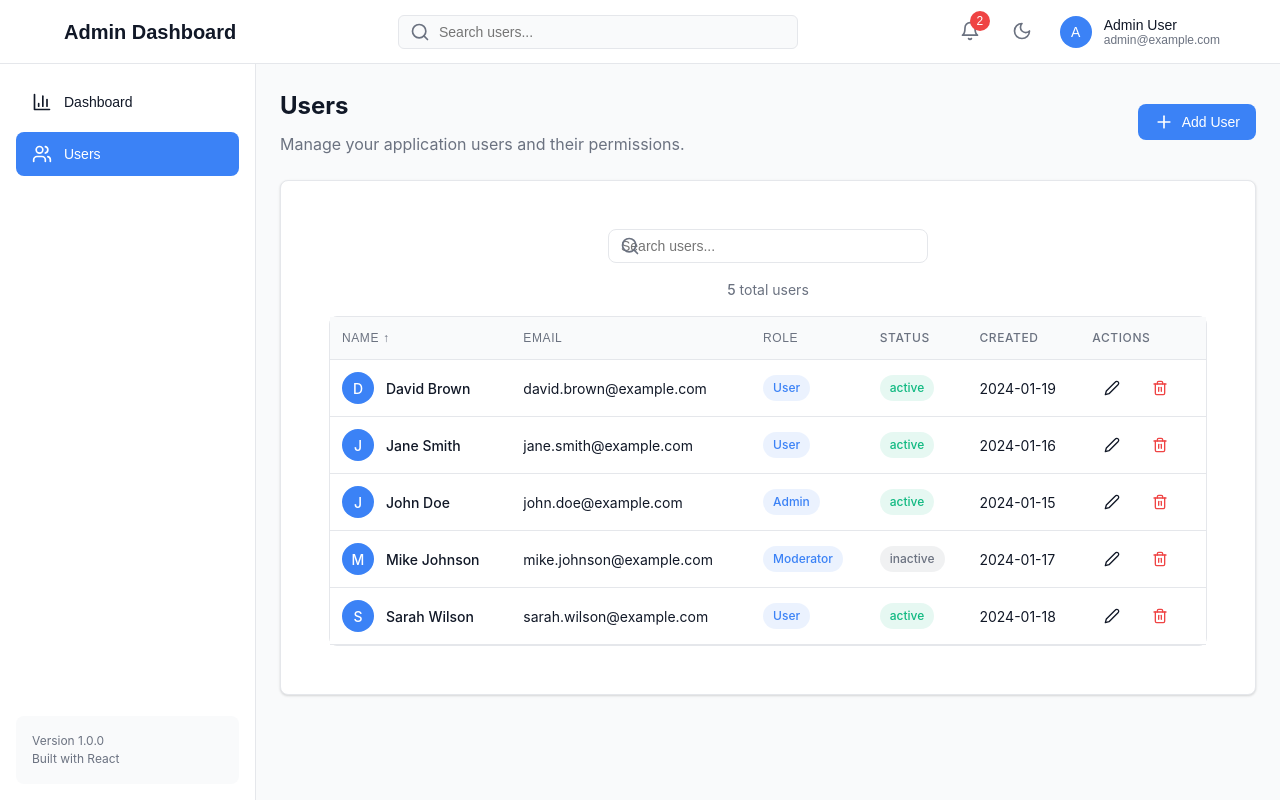
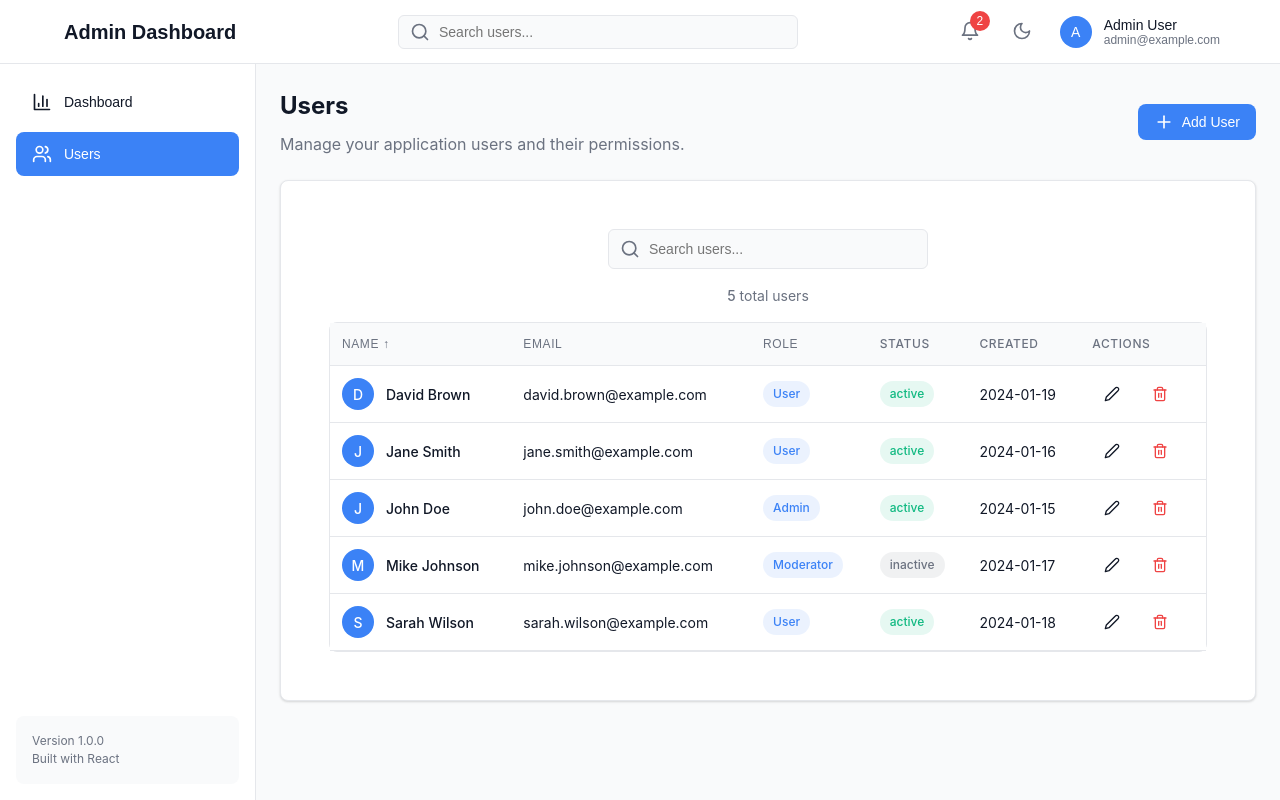
Before and after one commit to jinhyun-dev/admin-dashboard, a React (Create React App) app: page / in a window 1280 px wide. Both pictures are taken after a click on the button "Users". Built offline with nearby package versions, Linux system fonts and the light colour scheme.

Commit message:
fix: resolve search input placeholder overlap with icon in UserTable

```diff
--- a/src/components/dashboard/UserTable.jsx
+++ b/src/components/dashboard/UserTable.jsx
@@ -2,7 +2,6 @@ import React, { useState, useEffect, forwardRef, useImperativeHandle } from 'rea
 import { Edit2, Trash2, Search } from 'lucide-react';
 import Table from '../ui/Table';
 import Button from '../ui/Button';
-import Input from '../ui/Input';
 
 const UserTable = forwardRef(({ users, onEdit, onDelete, initialSearchTerm = '' }, ref) => {
   const [searchTerm, setSearchTerm] = useState(initialSearchTerm);
@@ -111,7 +110,8 @@ const UserTable = forwardRef(({ users, onEdit, onDelete, initialSearchTerm = ''
               top: '50%',
               transform: 'translateY(-50%)',
               color: 'var(--text-secondary)',
-              pointerEvents: 'none'
+              pointerEvents: 'none',
+              zIndex: 1
             }}
           />
           <input
@@ -119,17 +119,21 @@ const UserTable = forwardRef(({ users, onEdit, onDelete, initialSearchTerm = ''
             placeholder="Search users..."
             value={searchTerm}
             onChange={handleLocalSearchChange}
+            className="form-input"
             style={{
               width: '100%',
+              height: '40px',
               paddingLeft: '2.5rem',
               paddingRight: searchTerm ? '2.5rem' : '0.75rem',
-              padding: '0.5rem 0.75rem',
+              paddingTop: '0.5rem',
+              paddingBottom: '0.5rem',
+              backgroundColor: 'var(--bg-secondary)',
               border: '1px solid var(--border-color)',
-              borderRadius: '0.5rem',
-              backgroundColor: 'var(--bg-primary)',
+              borderRadius: '0.375rem',
               color: 'var(--text-primary)',
               fontSize: '0.875rem',
-              outline: 'none'
+              outline: 'none',
+              boxSizing: 'border-box'
             }}
             onFocus={(e) => {
               e.target.style.borderColor = 'var(--color-primary)';
@@ -155,7 +159,8 @@ const UserTable = forwardRef(({ users, onEdit, onDelete, initialSearchTerm = ''
                 cursor: 'pointer',
                 fontSize: '1.25rem',
                 lineHeight: 1,
-                padding: '0.25rem'
+                padding: '0.25rem',
+                zIndex: 1
               }}
             >
               ×
```
